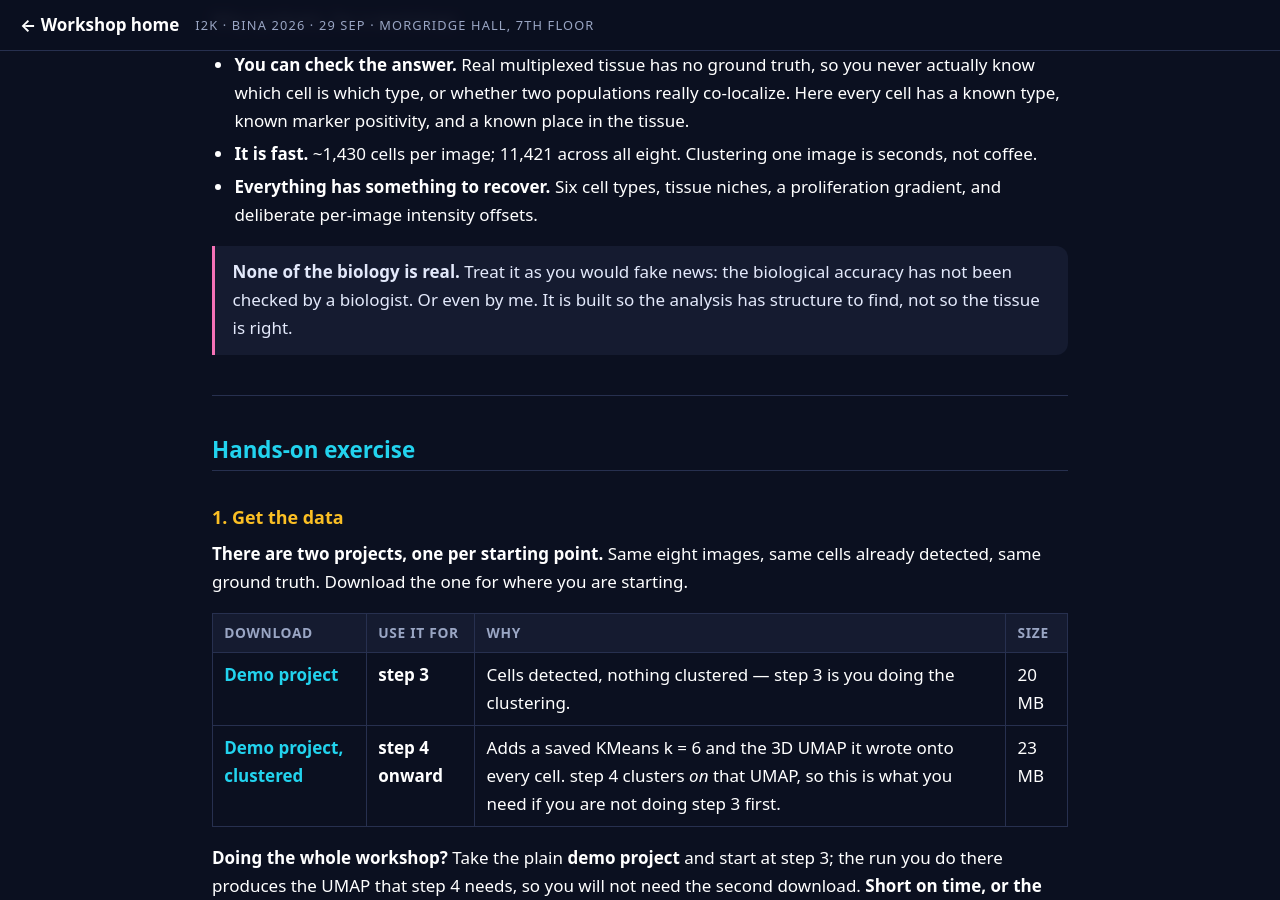
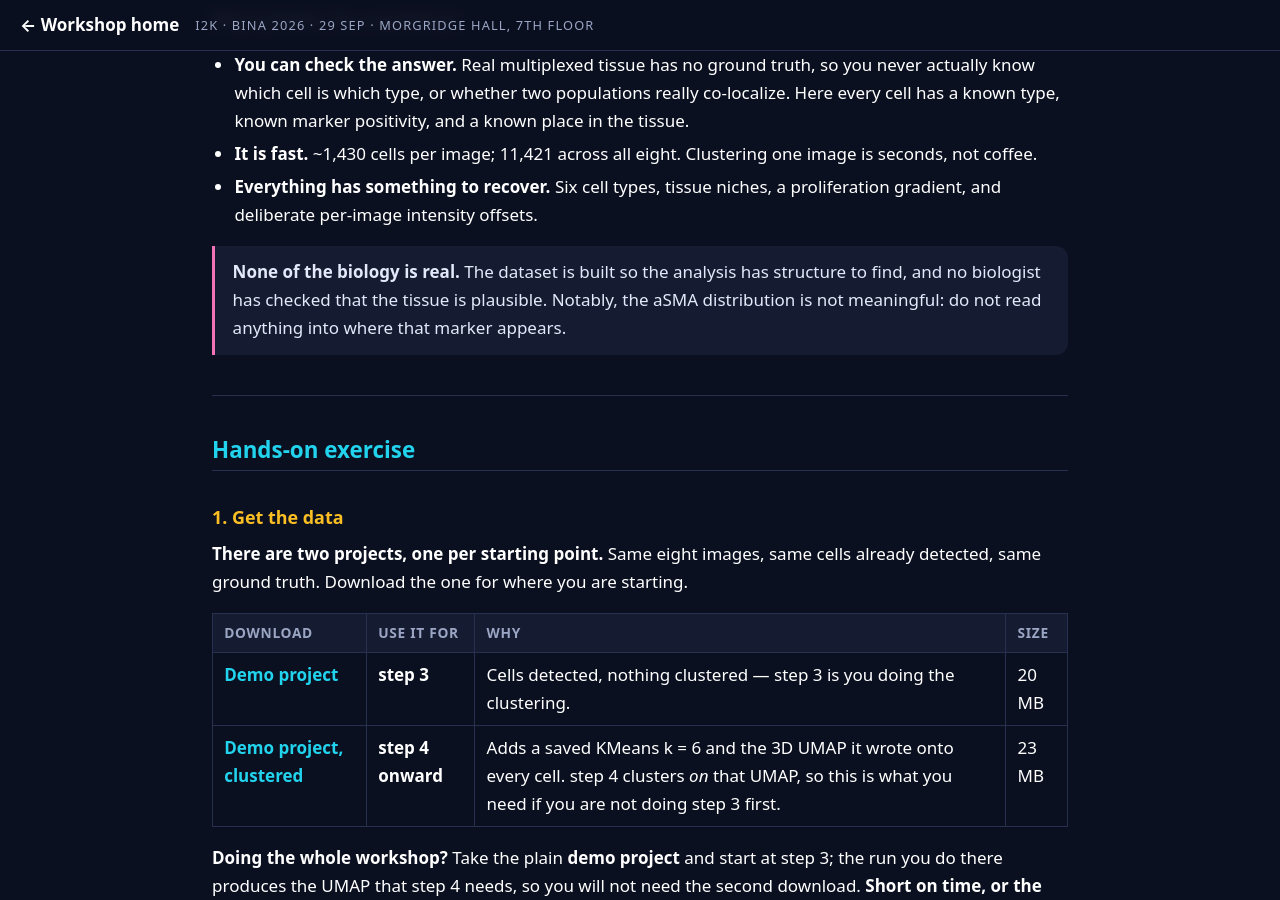
Before and after one commit to MichaelSNelson/BINA-I2K-2026-QuPath-Extensions, a Jekyll site: the page built from docs/03-qp-cat-cell-analysis-tools.md, in a window 1280 px wide and 900 px high, scrolled down 2000 px. Built offline with Jekyll 4.4.1, drawn with Linux system fonts in a browser that asks for light colours.

Commit message:
Guides 03, 14: say that aSMA in the synthetic dataset is not meaningful
The biology warning in the QP-CAT guide names aSMA specifically and loses
the fake-news comparison; the Class Visibility marker list carries the
same note.

Claude-Session: https://claude.ai/code/session_01KwiACUr5MacuDvqp74c96o

```diff
--- a/docs/03-qp-cat-cell-analysis-tools.md
+++ b/docs/03-qp-cat-cell-analysis-tools.md
@@ -209,9 +209,9 @@ Why synthetic, for a workshop:
 - **Everything has something to recover.** Six cell types, tissue niches, a proliferation
   gradient, and deliberate per-image intensity offsets.
 
-> **None of the biology is real.** Treat it as you would fake news: the biological accuracy
-> has not been checked by a biologist. Or even by me. It is built so the analysis has
-> structure to find, not so the tissue is right.
+> **None of the biology is real.** The dataset is built so the analysis has structure to
+> find, and no biologist has checked that the tissue is plausible. Notably, the aSMA
+> distribution is not meaningful: do not read anything into where that marker appears.
 
 ---
 
```
Also changed, not shown: docs/14-class-visibility.md (+2 -1 lines).
